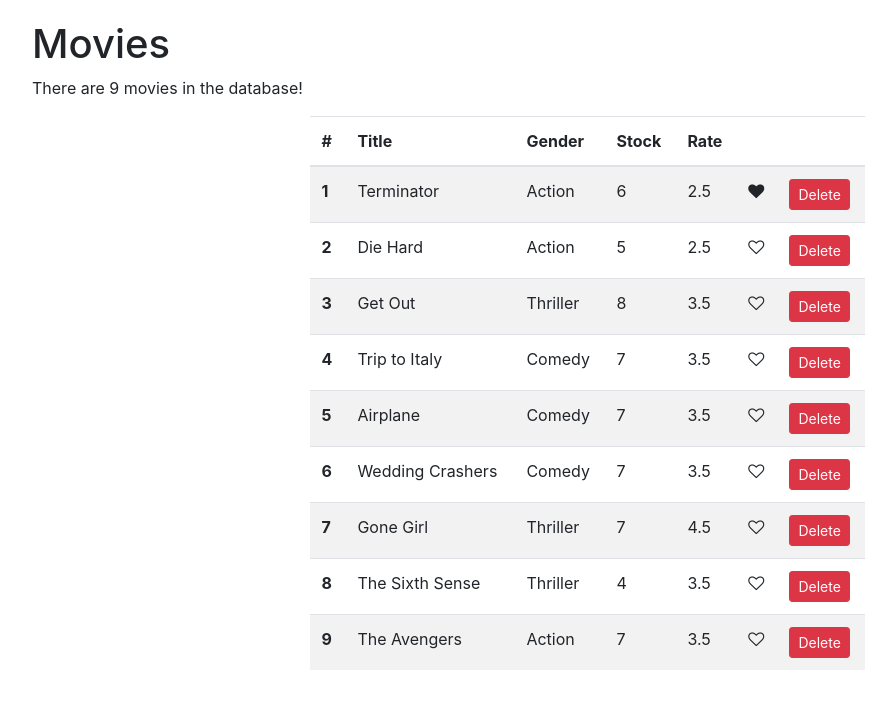
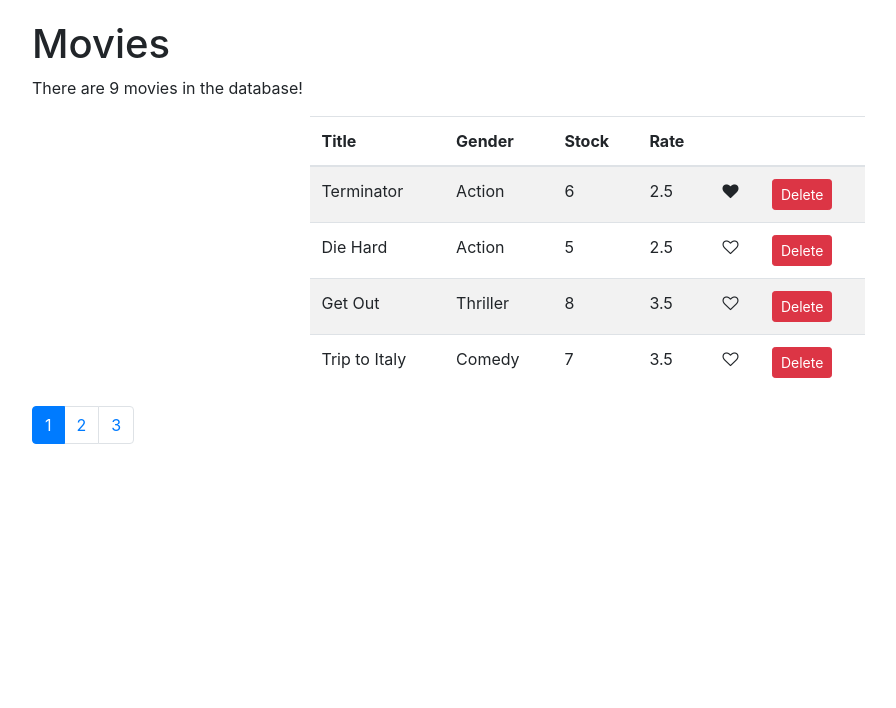
Before and after one commit to haris-begluk/react-vidly-m, a React (Create React App) app: page / in a window 1280 px wide. Shown: the top 708 px of the page, without its empty margins (53-949 px from the left). Built offline with nearby package versions, Linux system fonts and the light colour scheme.

Commit message:
Paginating data

```diff
--- /dev/null
+++ b/src/components/common/pagination.jsx
@@ -0,0 +1,28 @@
+import React from "react";
+import _ from "lodash"; //npm i lodash@4.17.10
+
+const Pagination = props => {
+  const { itemCount, pageSize, currentPage, onPageChange } = props;
+  //console.log(currentPage);
+  const pagesCount = Math.ceil(itemCount / pageSize);
+  if (pagesCount === 1) return null;
+  const pages = _.range(1, pagesCount + 1);
+  return (
+    <nav>
+      <ul className="pagination ">
+        {pages.map(page => (
+          <li
+            key={page}
+            className={page === currentPage ? "page-item active" : "page-item"}
+          >
+            <a className="page-link" onClick={() => onPageChange(page)}>
+              {page}
+            </a>
+          </li>
+        ))}
+      </ul>
+    </nav>
+  );
+};
+
+export default Pagination;
--- a/src/components/movies.jsx
+++ b/src/components/movies.jsx
@@ -1,19 +1,18 @@
 import React, { Component } from "react";
 import { getMovies } from "../services/fakeMovieService";
 import Like from "./common/like";
-
+import Pagination from "./common/pagination";
+import { paginate } from "../utils/paginate";
 class Movies extends Component {
-  numCount = 0;
   state = {
-    count: 0,
-    movies: getMovies()
+    movies: getMovies(),
+    pageSize: 4,
+    currentPage: 1
   };
 
   handleDelete = movie => {
-    console.log(movie);
     const movies = this.state.movies.filter(m => m._id !== movie._id);
     this.setState({ movies });
-    this.numCount = 0;
   };
 
   handleLike = movie => {
@@ -23,19 +22,21 @@
     movies[index] = { ...movies[index] };
     movies[index].liked = !movies[index].liked;
     this.setState({ movies });
-    this.numCount = 0;
+  };
+  handlePageChange = page => {
+    this.setState({ currentPage: page });
   };
   render() {
-    if (this.state.movies.length === 0)
-      return <h1>There are no movies in the database!</h1>;
-
+    const { length: count } = this.state.movies;
+    const { pageSize, currentPage, movies: allMovies } = this.state;
+    if (count === 0) return <h1>There are no movies in the database!</h1>;
+    const movies = paginate(allMovies, currentPage, pageSize);
     return (
       <React.Fragment>
-        <p>There are {this.state.movies.length} movies in the database!</p>
+        <p>There are {count} movies in the database!</p>
         <table className="table table-striped col-md-6 offset-md-3">
           <thead>
             <tr>
-              <th scope="col">#</th>
               <th scope="col">Title</th>
               <th scope="col">Gender</th>
               <th scope="col">Stock</th>
@@ -45,10 +46,9 @@
             </tr>
           </thead>
           <tbody>
-            {this.state.movies.map(movie => {
+            {movies.map(movie => {
               return (
                 <tr key={movie._id}>
-                  <th scope="row">{++this.numCount}</th>
                   <td>{movie.title}</td>
                   <td>{movie.genre.name}</td>
                   <td>{movie.numberInStock}</td>
@@ -72,6 +72,12 @@
             })}
           </tbody>
         </table>
+        <Pagination
+          itemCount={count}
+          currentPage={currentPage}
+          pageSize={pageSize}
+          onPageChange={this.handlePageChange}
+        />
       </React.Fragment>
     );
   }
--- /dev/null
+++ b/src/utils/paginate.js
@@ -0,0 +1,11 @@
+import _ from "lodash";
+
+export function paginate(items, pageNumber, pageSize) {
+  const startIndex = (pageNumber - 1) * pageSize;
+  //_.slice(items, startIndex);
+  //_.take()
+  return _(items)
+    .slice(startIndex)
+    .take(pageSize)
+    .value();
+}
```
